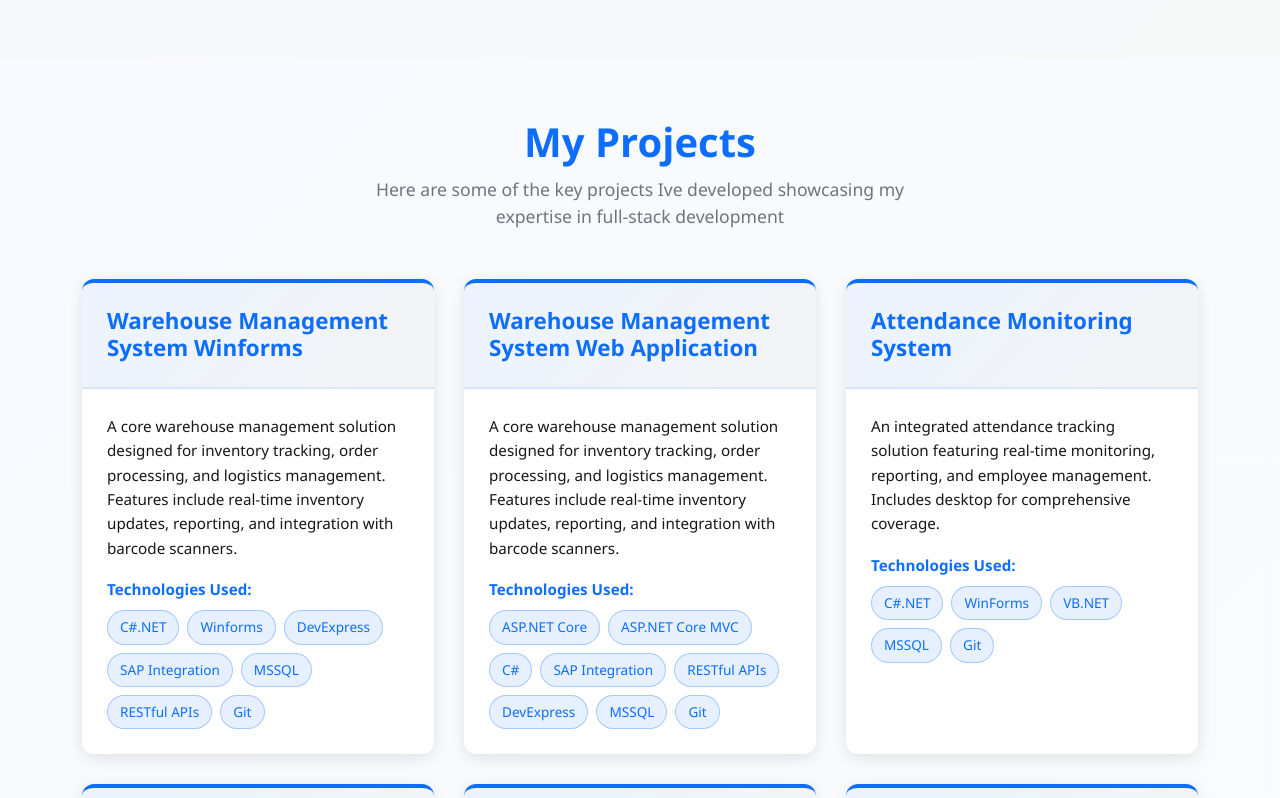
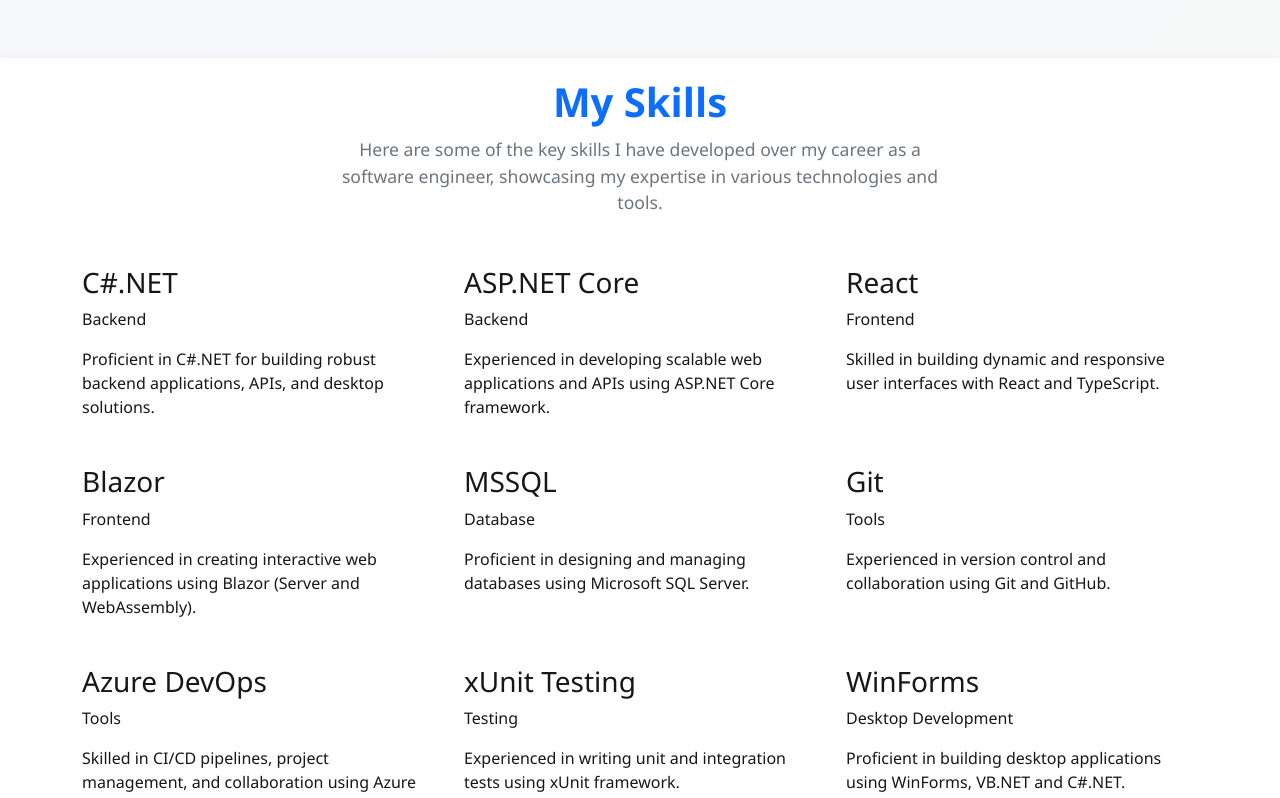
Before and after one commit to ManueliOrtegi/my-portfolio, a Next.js app: page / in a window 1280 px wide. Shown: the part 3860-4658 px from the top of the page. Built offline with nearby package versions, Linux system fonts and the light colour scheme.

Commit message:
AddSkills

```diff
--- a/app/globals.css
+++ b/app/globals.css
@@ -535,3 +535,112 @@
     padding: 20px;
   }
 }
+
+/* Skills Page Styling */
+
+.skills-page {
+  margin-bottom: 25px;
+  padding: 20px;
+  background: rgba(255, 255, 255, 0.8);
+  border-radius: 8px;
+  box-shadow: 0 2px 8px rgba(0, 0, 0, 0.1);
+}
+
+.skills-title {
+  font-size: 2.5rem;
+  font-weight: 700;
+  color: var(--primary-color);
+  text-align: center;
+  margin-bottom: 10px;
+}
+
+.skills-subtitle {
+  font-size: 1.1rem;
+  color: var(--secondary-color);
+  text-align: center;
+  max-width: 600px;
+  margin: 0 auto 50px;
+}
+
+.skills-grid {
+  display: grid;
+  grid-template-columns: repeat(auto-fit, minmax(350px, 1fr));
+  gap: 30px;
+  margin-top: 40px;
+}
+
+.skills-card {
+  background: white;
+  border-radius: 12px;
+  overflow: hidden;
+  box-shadow: 0 4px 15px rgba(0, 0, 0, 0.1);
+  transition: all 0.3s ease;
+  border-top: 4px solid var(--primary-color);
+}
+
+.skills-card:hover {
+  transform: translateY(-10px);
+  box-shadow: 0 8px 25px rgba(0, 0, 0, 0.15);
+}
+
+.skills-header {
+  padding: 25px;
+  background: linear-gradient(135deg, rgba(13, 110, 253, 0.08) 0%, rgba(108, 117, 125, 0.08) 100%);
+  border-bottom: 2px solid rgba(13, 110, 253, 0.1);
+}
+
+.skills-header h3 {
+  color: var(--primary-color);
+  margin: 0;
+  font-size: 1.4rem;
+  font-weight: 600;
+}
+
+.skills-body {
+  padding: 25px;
+}
+
+.skills-description {
+  color: var(--foreground);
+  line-height: 1.6;
+  font-size: 0.95rem;
+  margin-bottom: 20px;
+}
+
+.skills-tech h5 {
+  color: var(--primary-color);
+  font-weight: 600;
+  font-size: 0.95rem;
+  margin-bottom: 12px;
+}
+
+.tech-tags {
+  display: flex;
+  flex-wrap: wrap;
+  gap: 8px;
+}
+
+.tech-tag {
+  display: inline-block;
+  background: rgba(13, 110, 253, 0.1);
+  color: var(--primary-color);
+  padding: 6px 12px;
+  border-radius: 20px;
+  font-size: 0.85rem;
+  font-weight: 500;
+  border: 1px solid rgba(13, 110, 253, 0.3);
+}
+
+@media (max-width: 768px) {
+  .skills-grid {
+    grid-template-columns: 1fr;
+  }
+
+  .skills-title {
+    font-size: 2rem;
+  }
+
+  .skills-card {
+    margin: 0;
+  }
+}
--- a/app/page.tsx
+++ b/app/page.tsx
@@ -2,6 +2,7 @@
 import About from "../component/About";
 import Projects from "../component/Projects";
 import Contact from "../component/Contact";
+import Skills from "../component/Skills";
 
 export default function Home() {
   return (
@@ -9,6 +10,9 @@
       <Profile />
       <section id="about">
         <About />
+      </section>
+      <section id="skills">
+        <Skills />
       </section>
       <section id="projects">
         <Projects />
--- a/component/Skills.tsx
+++ b/component/Skills.tsx
@@ -0,0 +1,84 @@
+export default function Skills() {
+  const skills = [
+    {
+        id: 1,
+        name: "C#.NET",
+        category: "Backend",
+        description: "Proficient in C#.NET for building robust backend applications, APIs, and desktop solutions.",
+    },
+    {
+        id: 2,
+        name: "ASP.NET Core",
+        category: "Backend",
+        description: "Experienced in developing scalable web applications and APIs using ASP.NET Core framework.",
+    },
+    {
+        id: 3,
+        name: "React",
+        category: "Frontend",
+        description: "Skilled in building dynamic and responsive user interfaces with React and TypeScript.",
+    },
+    {
+        id: 4,
+        name: "Blazor",
+        category: "Frontend",
+        description: "Experienced in creating interactive web applications using Blazor (Server and WebAssembly).",
+    },
+    {
+        id: 5,
+        name: "MSSQL",
+        category: "Database",
+        description: "Proficient in designing and managing databases using Microsoft SQL Server.",
+    },
+    {
+        id: 6,
+        name: "Git",
+        category: "Tools",
+        description: "Experienced in version control and collaboration using Git and GitHub.",
+    },
+    {
+        id: 7,
+        name: "Azure DevOps",
+        category: "Tools",
+        description: "Skilled in CI/CD pipelines, project management, and collaboration using Azure DevOps.",
+    },
+    {
+        id: 8,
+        name: "xUnit Testing",
+        category: "Testing",
+        description: "Experienced in writing unit and integration tests using xUnit framework.",
+    },
+    {
+        id: 9,
+        name: "WinForms",
+        category: "Desktop Development",
+        description: "Proficient in building desktop applications using WinForms, VB.NET and C#.NET.",
+    },
+    {
+        id: 10,
+        name: "VB.NET",
+        category: "Desktop Development",
+        description: "Experienced in developing desktop applications using VB.NET and WinForms.",
+    },
+  ];
+
+  return (
+    <section className="skills-page">
+      <div className="container">
+        <h2 className="skills-title">My Skills</h2>
+        <p className="skills-subtitle">
+          Here are some of the key skills I have developed over my career as a software engineer, showcasing my expertise in various technologies and tools.
+        </p>
+        <div className="skills-grid">
+            {skills.map((skill) => (
+                <div key={skill.id} className="skill-card">
+                    <h3>{skill.name}</h3>
+                    <p className="skill-category">{skill.category}</p>
+                    <p className="skill-description">{skill.description}</p>
+                </div>
+            ))}
+        </div>
+        </div>
+    </section>
+  );
+}
```
